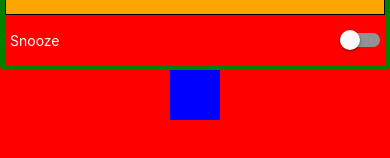
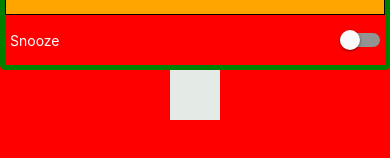
Before and after one commit to ramizackaryshamir/Alarmist_app-pre-new-arch, a React Native app: screen /Home in a window 390 px wide. Both pictures are taken after a click on the element 325 px from the left and 94 px from the top of the page. Shown: the part 204-362 px from the top of the page. Built offline with nearby package versions, Linux system fonts and the light colour scheme.

Commit message:
update console.log colors and console.gtoups for debugging

```diff
--- a/src/components/AlarmPicker/components/AlarmSettingsSnoozeOption.tsx
+++ b/src/components/AlarmPicker/components/AlarmSettingsSnoozeOption.tsx
@@ -13,8 +13,10 @@ interface SnoozeOptionsProps {
 
 const AlarmSettingsSnoozeOption = ({option, onToggle}: SnoozeOptionsProps) => {
   const styles = useStyles();
-
-  console.log('\x1b[100m', 'option.value', option.value);
+  console.group('\x1b[100m');
+  console.log('Snooze Option');
+  console.log('option.value', option.value);
+  console.groupEnd();
 
   return (
     <>
--- a/src/components/AlarmPicker/components/TimePicker.tsx
+++ b/src/components/AlarmPicker/components/TimePicker.tsx
@@ -8,6 +8,7 @@ type TimePickerProps = {
 
 const TimePicker = ({alarmTime, onChange}: TimePickerProps) => {
   console.group('\x1b[44m');
+  console.log('Time Picker');
   console.log('alarmTime: ', alarmTime, typeof alarmTime);
   console.groupEnd();
   //
@@ -30,7 +31,12 @@ const TimePicker = ({alarmTime, onChange}: TimePickerProps) => {
 
   return (
     <>
-      <DatePicker date={alarmTime} onDateChange={onChange} title="Alarm" />
+      <DatePicker
+        style={{backgroundColor: 'blue'}}
+        date={alarmTime}
+        onDateChange={onChange}
+        title="Alarm"
+      />
     </>
   );
 };
--- a/src/components/AlarmPicker/screens/AlarmSettingsRepeatOptionScreen.tsx
+++ b/src/components/AlarmPicker/screens/AlarmSettingsRepeatOptionScreen.tsx
@@ -23,7 +23,7 @@ const AlarmSettingsRepeatOptionScreen = ({navigation, route}) => {
         onChange={setSelectedDays}
       />
       <TouchableOpacity
-        style={{width: 20, height: 20, backgroundColor: 'blue'}}
+        style={{width: 20, height: 20, backgroundColor: '#E4EBE6'}}
         onPress={() => {
           route.params.onGoBack(
             //instead of passing back selectedDays, the data is serialized to be able to use state persistence and for screen components to have the right cointract for implementing deep linking.
--- a/src/components/AlarmPicker/screens/AlarmSettingsScreen.tsx
+++ b/src/components/AlarmPicker/screens/AlarmSettingsScreen.tsx
@@ -27,7 +27,8 @@ const AlarmSettingsScreen = ({navigation}: Navigation, route: Route) => {
     setIsSnoozed((prevState: boolean) => !prevState);
   };
   console.log(new Date());
-  console.group('\x1b[44m');
+  console.group('\x1b[41m');
+  console.log('Alarm Settings Screen');
   console.log('alarmTime: ', alarmTime, typeof alarmTime);
   console.groupEnd();
   useEffect(() => {
@@ -93,9 +94,10 @@ const AlarmSettingsScreen = ({navigation}: Navigation, route: Route) => {
       </View>
       {/*Params 2/2: Screen passes params data back to Home Screen*/}
       <TouchableOpacity
-        style={{width: 50, height: 50, backgroundColor: 'blue'}}
+        style={{width: 50, height: 50, backgroundColor: '#E4EBE6'}}
         onPress={() => {
-          console.group('\x1b[42m');
+          console.group('\x1b[41m');
+          console.log('Alarm Settings Screen');
           console.log('alarmTime:', alarmTime);
           console.log('alarmRepeat:', alarmRepeat);
           console.log('alarmName:', alarmName);
--- a/src/components/Inputs/Checkbox.tsx
+++ b/src/components/Inputs/Checkbox.tsx
@@ -27,7 +27,8 @@ const Checkbox = ({options, checkedValues, onChange}: CheckboxProps) => {
                 key={`${option.value}`}
                 style={styles.checkboxContainer}
                 onPress={() => {
-                  console.group('\x1b[41m');
+                  console.group('\x1b[42m');
+                  console.log('Alarm Settings Repeat Options Screen');
                   console.log('option.value', option.value);
                   if (isChecked) {
                     updatedCheckedValues = updatedCheckedValues.filter(
--- a/src/hooks/useStyles.ts
+++ b/src/hooks/useStyles.ts
@@ -12,14 +12,14 @@ export const useStyles = () => {
       alignItems: 'center',
       width: width,
       height: height,
-      backgroundColor: '#F2D935',
+      backgroundColor: '#00FFFF',
     },
     homeScreenAddAlramButton: {
       bottom: 300,
       left: 130,
       width: 30,
       height: 30,
-      backgroundColor: 'red',
+      backgroundColor: '#E4EBE6',
     },
     digitalClockScreenContainer: {
       flex: 1,
@@ -184,7 +184,7 @@ export const useStyles = () => {
       width: width,
       height: height,
       paddingTop: 20,
-      backgroundColor: 'green',
+      backgroundColor: '#FF00FF',
     },
     alarmSettingsSoundFlatListContainer: {
       width: width - 20,
--- a/src/screens/HomeScreen.tsx
+++ b/src/screens/HomeScreen.tsx
@@ -14,22 +14,38 @@ interface Route {
   params: any;
 }
 const HomeScreen = ({navigation}: Navigation) => {
+  //
   const [newAlarmTime, setNewAlarmTime] = useState<any>(new Date());
   const [newAlarmRepeat, setNewAlarmRepeat] = useState<Array<string>>([]);
   const [newAlarmName, setNewAlarmName] = useState<string>('');
   const [isSnoozed, setIsSnoozed] = useState<boolean>(false);
+  const [newAlarmSound, setNewAarmSound] = useState<string>('');
+  //
 
-  const [newAlarmSound, setNewAarmSound] = useState<string>('');
+  const [newAlarm, setNewAlarm] = useState({
+    newAlarmTime: new Date(),
+    newAlarmRepeat: [],
+    newAlarmName: '',
+    isSnoozed: false,
+    newAlarmSound: '',
+  });
 
   const styles = useStyles();
 
-  console.group('\x1b[42m');
+  console.group('\x1b[46m');
+  console.log('Home Screen');
   console.log('newAlarmTime:', newAlarmTime);
   console.log('newAlarmRepeat:', newAlarmRepeat);
   console.log('newAlarmName:', newAlarmName);
   console.log('newAlarmSound:', newAlarmSound);
   console.log('isSnoozed:', isSnoozed);
   console.groupEnd();
+
+  console.group('\x1b[46m');
+  console.log('Home Screen');
+  console.log('newAlarm', newAlarm);
+  console.groupEnd();
+
   return (
     <>
       <View style={styles.homeScreenContainer}>
```
